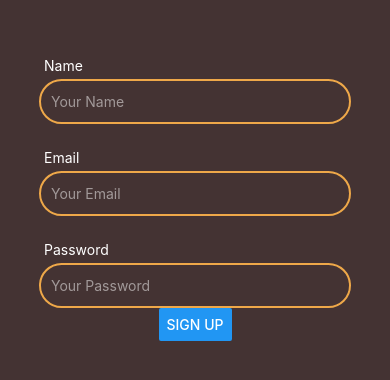
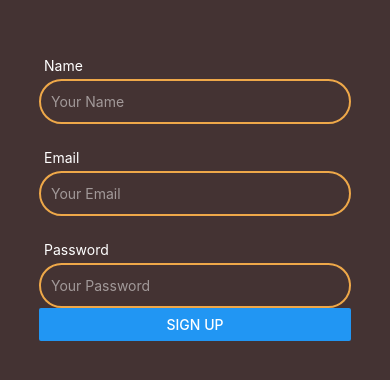
Before and after one commit to Mldamico/spoty-rn, a React Native app: screen /SignUp in a window 390 px wide. Shown: the part 226-606 px from the top of the page. Built offline with nearby package versions, Linux system fonts and the light colour scheme.

Commit message:
Formik handle signup

```diff
--- a/package.json
+++ b/package.json
@@ -10,6 +10,7 @@
     "test": "jest"
   },
   "dependencies": {
+    "formik": "^2.4.5",
     "react": "18.2.0",
     "react-native": "0.72.7"
   },
--- a/src/components/auth/AuthInputField.tsx
+++ b/src/components/auth/AuthInputField.tsx
@@ -18,6 +18,7 @@ interface Props {
   secureTextEntry?: boolean;
   containerStyle?: StyleProp<ViewStyle>;
   onChange?: (text: string) => void;
+  value?: string;
 }
 
 const AuthInputField: FC<Props> = ({
@@ -28,6 +29,7 @@ const AuthInputField: FC<Props> = ({
   secureTextEntry,
   containerStyle,
   onChange,
+  value,
 }) => {
   return (
     <View style={[styles.container, containerStyle]}>
@@ -38,6 +40,7 @@ const AuthInputField: FC<Props> = ({
         autoCapitalize={autoCapitalize}
         secureTextEntry={secureTextEntry}
         onChangeText={onChange}
+        value={value}
       />
     </View>
   );
--- a/src/views/auth/SignUp.tsx
+++ b/src/views/auth/SignUp.tsx
@@ -1,24 +1,32 @@
 import {Button, SafeAreaView, StyleSheet, View} from 'react-native';
-import React, {useState} from 'react';
+import React from 'react';
 import colors from '@utils/colors';
 import AuthInputField from '@components/auth/AuthInputField';
+import {Formik} from 'formik';
 
-const SignUp = () => {
-  const [userInfo, setUserInfo] = useState({
+const initialValues = {
   name: '',
   email: '',
   password: '',
-  });
+};
+
+const SignUp = () => {
   return (
     <SafeAreaView style={styles.container}>
+      <Formik
+        initialValues={initialValues}
+        onSubmit={values => {
+          console.log(values);
+        }}>
+        {({handleSubmit, handleChange, values}) => {
+          return (
             <View style={styles.formContainer}>
               <AuthInputField
                 placeholder="Your Name"
                 label="Name"
                 containerStyle={styles.marginBottom}
-          onChange={text => {
-            setUserInfo({...userInfo, name: text});
-          }}
+                onChange={handleChange('name')}
+                value={values.name}
               />
               <AuthInputField
                 placeholder="Your Email"
@@ -26,26 +34,22 @@ const SignUp = () => {
                 keyboardType="email-address"
                 containerStyle={styles.marginBottom}
                 autoCapitalize="none"
-          onChange={text => {
-            setUserInfo({...userInfo, email: text});
-          }}
+                onChange={handleChange('email')}
+                value={values.email}
               />
               <AuthInputField
                 placeholder="Your Password"
                 label="Password"
                 autoCapitalize="none"
                 secureTextEntry
-          onChange={text => {
-            setUserInfo({...userInfo, password: text});
+                onChange={handleChange('password')}
+                value={values.password}
+              />
+              <Button title="Sign Up" onPress={() => handleSubmit()} />
+            </View>
+          );
         }}
-        />
-      </View>
-      <Button
-        title="Sign Up"
-        onPress={() => {
-          console.log(userInfo);
-        }}
-      />
+      </Formik>
     </SafeAreaView>
   );
 };
```
Also changed, not shown: 1 other file (tests, documents, lock files or other folders). Lines whose indentation alone changed are shown as unchanged.
